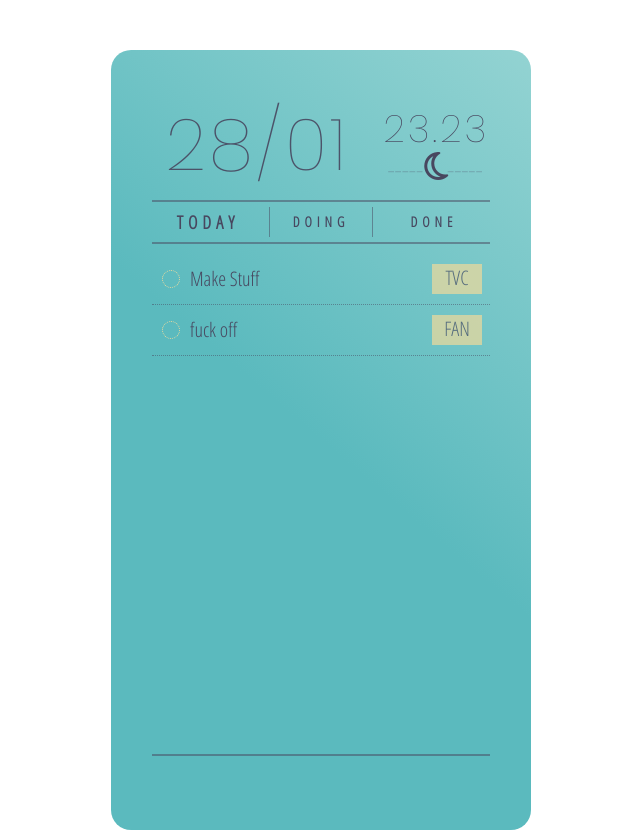
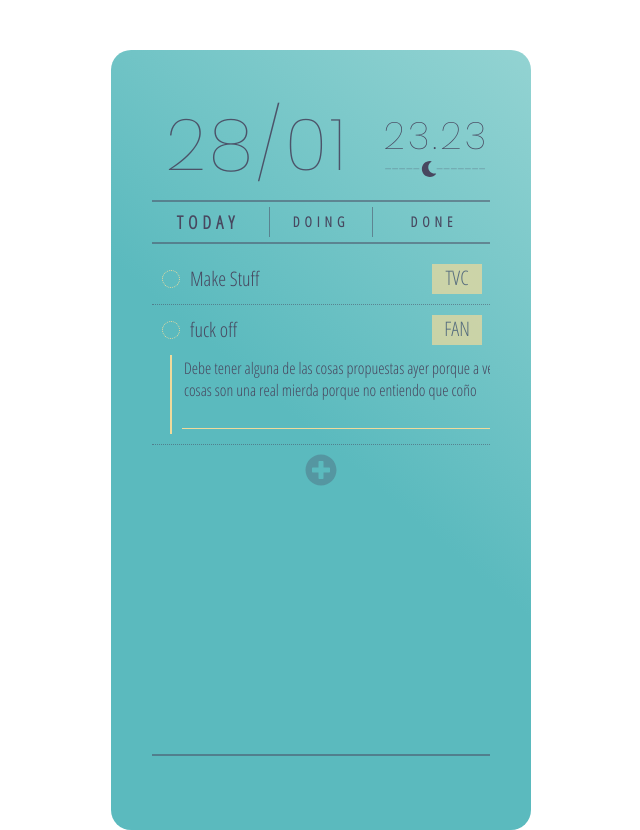
Before and after one commit to Carlosl93/TaskerReact, a React (Create React App) app: page / in a window 1280 px wide. Shown: the whole page, without its empty margins (319-959 px from the left). Built offline with nearby package versions, Linux system fonts and the light colour scheme.

Commit message:
Changed icons, added description fixes, added add task button

```diff
--- a/public/index.html
+++ b/public/index.html
@@ -12,7 +12,7 @@
     <link rel="shortcut icon" href="%PUBLIC_URL%/favicon.ico">
     <link href="https://fonts.googleapis.com/css?family=Montserrat:300|Open+Sans+Condensed:300" rel="stylesheet">
     <link href="https://fonts.googleapis.com/css?family=Poppins:100" rel="stylesheet">
-    <script src="https://use.fontawesome.com/69242c218b.js"></script>
+    <script defer src="https://use.fontawesome.com/releases/v5.0.6/js/all.js"></script>
     <!--
       Notice the use of %PUBLIC_URL% in the tags above.
       It will be replaced with the URL of the `public` folder during the build.
--- a/src/App.css
+++ b/src/App.css
@@ -43,6 +43,7 @@ textarea {
   font-family: 'Open Sans Condensed', sans-serif;
   color: rgba(72,71,95, 1);
   font-size: 16px;
+  resize: none;
 }
 
 ::placeholder {
--- a/src/components/Date/Date.js
+++ b/src/components/Date/Date.js
@@ -36,7 +36,7 @@ const CurrentDay = styled.div`
 
 const TimeContainer = styled.div`
     width: 30%;
-    height: 100px;
+    height: 85px;
 
     display: flex;
     flex-direction: column;
@@ -99,9 +99,9 @@ class Date extends React.Component {
             (item) => {
                 let hour = moment().hour();
                 if(item == 'a'){
-                    return <i className="fa fa-sun-o fa-2x" style={{"textAlign": "center"}} aria-hidden="true"></i>;
+                    return <i className="fas fa-sun fa-1x" style={{"textAlign": "center"}} aria-hidden="true"></i>;
                 } else if(item == 'n'){
-                    return <i className="fa fa-moon-o fa-2x" style={{"textAlign": "center"}}aria-hidden="true"></i>;
+                    return <i className="fas fa-moon fa-1x" style={{"textAlign": "center"}}aria-hidden="true"></i>;
                 } else {
                     return '-';
                 }
@@ -115,7 +115,7 @@ class Date extends React.Component {
 
         if(currentHour >= 6 && currentHour < 18){
             let sunPosition = (currentHour - 6);
-            for(let i = 0; i <= 10; i++){
+            for(let i = 0; i <= 12; i++){
                 sunPosition == i ? arraySun.push('a') : arraySun.push('-');
             }
         } else if((currentHour >= 18 && currentHour <= 24) || (currentHour >= 1 && currentHour < 6)){
@@ -125,11 +125,10 @@ class Date extends React.Component {
             } else if(currentHour >= 18 && currentHour <= 24){
                 sunPosition = currentHour - 18;
             }
-            for(let i = 0; i <= 10; i++){
+            for(let i = 0; i <= 12; i++){
                 sunPosition == i ? arraySun.push('n') : arraySun.push('-');
             }
         }
-        console.log('arraySun', arraySun);
         return arraySun;
     }
     ///Checks if the time argument is less than 1 and return '0+time'
--- a/src/components/TaskList/ToDo.js
+++ b/src/components/TaskList/ToDo.js
@@ -8,17 +8,15 @@ const data = {
         {
             title: 'Make Stuff',
             tag: 'TVC',
-            description: [
-                'Just do it!'
-            ]
+            description: 'Just do it!',
+            active: false
+
         },
         {
             title: 'fuck off',
             tag: 'FAN',
-            description: [
-                'Debe estar listo antes de las 6',
-                'Debe tener alguna de las cosas propuestas ayer'
-            ]
+            description: 'Debe tener alguna de las cosas propuestas ayer porque a veces las cosas son una real mierda porque no entiendo que coño',
+            active: true
         }
     ]
 }
@@ -30,6 +28,22 @@ const ToDoContainer = styled.div`
     border-bottom: 2px solid rgba(72, 71, 95, 0.5);
     overflow-y: scroll;
     overflow-x: hidden;
+`;
+
+const IconAdd = styled.div`
+    width: 100%;
+    display: flex;
+    justify-content: center;
+    align-items: center;
+    color: #48475F;
+    height: 50px;
+    opacity: 0.3;
+    transition: 0.4s ease all;
+
+    &:hover {
+        opacity: 1;
+        transition: 0.1s ease all;
+    }
 `;
 
 class ToDo extends React.Component {
@@ -44,9 +58,13 @@ class ToDo extends React.Component {
                                 title={item.title}
                                 tag={item.tag}
                                 description={item.description}
+                                active={item.active}
                             />
                     )
                 }
+                <IconAdd>
+                    <i class="fas fa-plus-circle fa-2x" style={{cursor: "pointer"}}></i>
+                </IconAdd>
             </ToDoContainer>
         )
     }
--- a/src/components/TaskList/Todo/ToDoItem.js
+++ b/src/components/TaskList/Todo/ToDoItem.js
@@ -61,6 +61,7 @@ const Tag = styled.div`
 
 const Icon = styled.div`
     width: 60px;
+    height: 30px;
 `;
 
 const DescriptionContainer = styled.div`
@@ -104,24 +105,50 @@ const DescriptionInput = styled.div`
 `;
 
 class ToDoItem extends React.Component {
-    constructor() {
-        super();
+    constructor(props) {
+        super(props);
+
         this.state = {
-            active: false
-        }
+            active: props.active,
+            textArea: props.description,
+            rows: 1,
+            tagActive: false
+        };
+    }
+
+    componentDidMount() {
+        this.checkRows();
     }
 
     checkToggle = () => {
         this.setState({ active: !this.state.active });
     }
 
+    checkRows = () => {
+        if (this.state.textArea.length > this.state.rows * 50) {
+            this.setState({ rows: Math.ceil(this.state.textArea.length / 50) });
+        }
+    }
+
+    textAreaChange = (e) => {
+        this.checkRows();
+        this.setState({ textArea: e.target.value });
+    }
+
+    checkTagActive = () => {
+        console.log(this.state.tagActive);
+        this.setState({ tagActive: !this.state.tagActive });
+    }
+
     render() {
-        let { active }     = this.state;
+        let { active, tagActive } = this.state;
         let { title, tag, description } = this.props;
 
         return (
             <ToDoItemContainer
                 onClick={this.checkToggle}
+                onMouseEnter={this.checkTagActive}
+                onMouseLeave={this.checkTagActive}
             >
                 <TaskContainer>
                     <div style={{ display: "flex", alignItems: "center" }}>
@@ -129,9 +156,9 @@ class ToDoItem extends React.Component {
                         <Title>{title}</Title>
                     </div>
                     {
-                        active ?
+                        tagActive && active ?
                             <Icon>
-                                <i className="fa fa-trash fa-1x" style={{ margin: "0px 5px" }} aria-hidden="true"></i>
+                                <i className="fa fa-trash-alt fa-1x" style={{ margin: "0px 5px" }} aria-hidden="true"></i>
                                 <i className="fa fa-check-circle fa-1x" style={{ margin: "0px 5px" }} aria-hidden="true"></i>
                             </Icon>
                             :
@@ -142,21 +169,9 @@ class ToDoItem extends React.Component {
                     {
                         active ?
                             <DescriptionContainer>
-                                {
-                                    map(
-                                        description,
-                                        (descriptionText) =>
-                                        <Description active={active}>
-                                            <DescriptionText>
-                                                    {descriptionText}
-                                            </DescriptionText>
-                                        </Description>
-                                    )
-                                }
-
                                 <Description active={active}>
                                     <DescriptionInput placeholder='Description' type='text'>
-                                        <textarea style={{paddingBottom: "5px"}} rows="1" cols="40" autoFocus={true}></textarea>
+                                        <textarea style={{ paddingBottom: "5px" }} value={this.state.textArea} rows={this.state.rows} cols="50" onChange={this.textAreaChange} autoFocus={true}></textarea>
                                     </DescriptionInput>
                                 </Description>
                             </DescriptionContainer>
```
